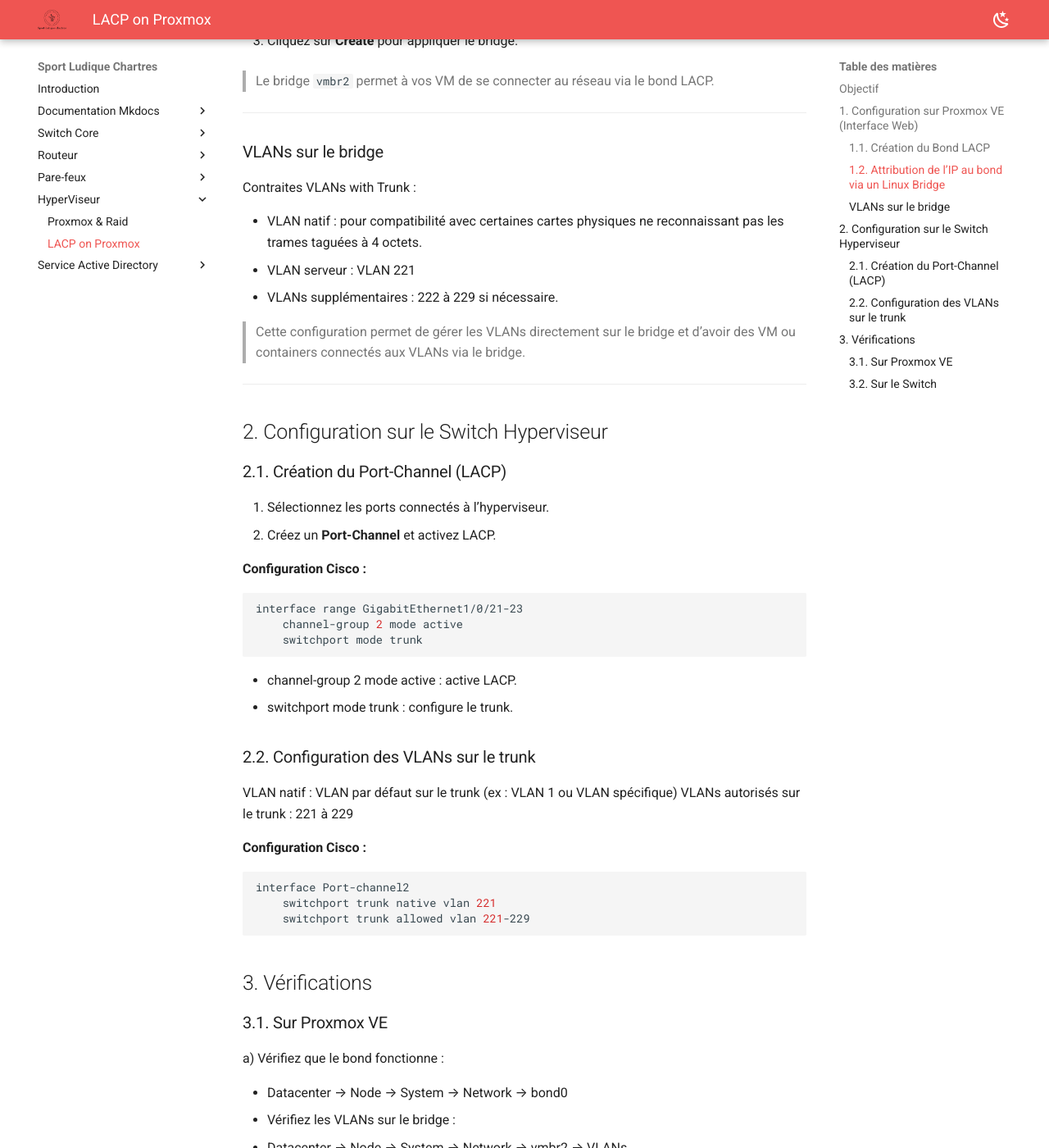
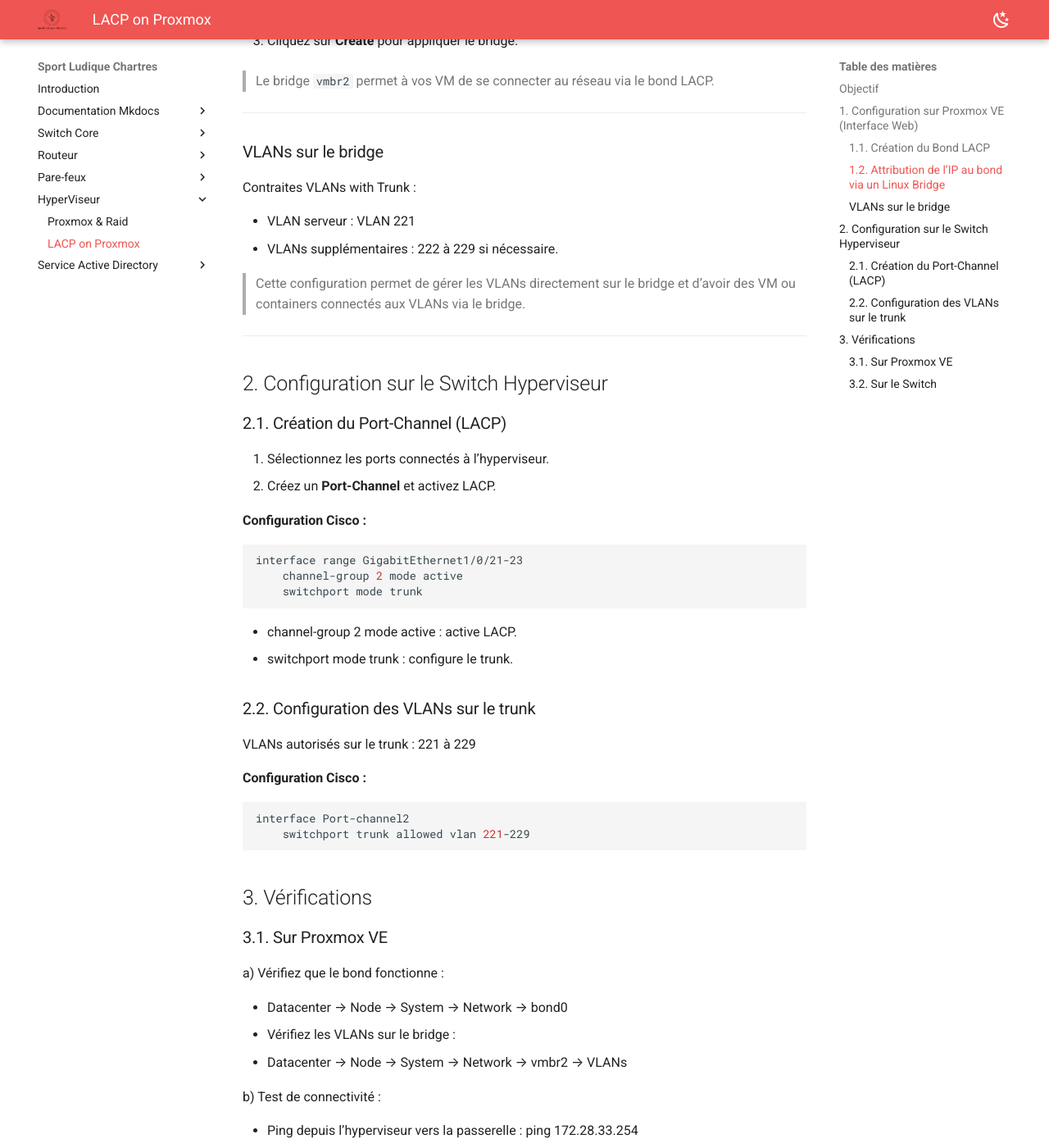
Before and after one commit to Sym-0ne/sport-ludique-Chartres, an MkDocs documentation site: the page built from docs/Hyperviseur/lacp-proxmox.md, in a window 1280 px wide and 1400 px high, scrolled down 1192 px. Shown: the whole window at 82% size. Built offline with MkDocs 1.6.1 and Material for MkDocs 9.7.7, drawn with Linux system fonts in a browser that asks for light colours.

Commit message:
modif lacp proxmox

````diff
--- a/docs/Hyperviseur/lacp-proxmox.md
+++ b/docs/Hyperviseur/lacp-proxmox.md
@@ -45,7 +45,6 @@
 
 Contraites VLANs with Trunk :<br>
 
-   * VLAN natif : pour compatibilité avec certaines cartes physiques ne reconnaissant pas les trames taguées à 4 octets.<br>
    * VLAN serveur : VLAN 221<br>
    * VLANs supplémentaires : 222 à 229 si nécessaire.<br>
 
@@ -73,14 +72,12 @@
 
 ### 2.2. Configuration des VLANs sur le trunk
 
-VLAN natif : VLAN par défaut sur le trunk (ex : VLAN 1 ou VLAN spécifique)
 VLANs autorisés sur le trunk : 221 à 229
 
 **Configuration Cisco :**
 
 ```bash
 interface Port-channel2
-    switchport trunk native vlan 221
     switchport trunk allowed vlan 221-229
 ```
 
````
